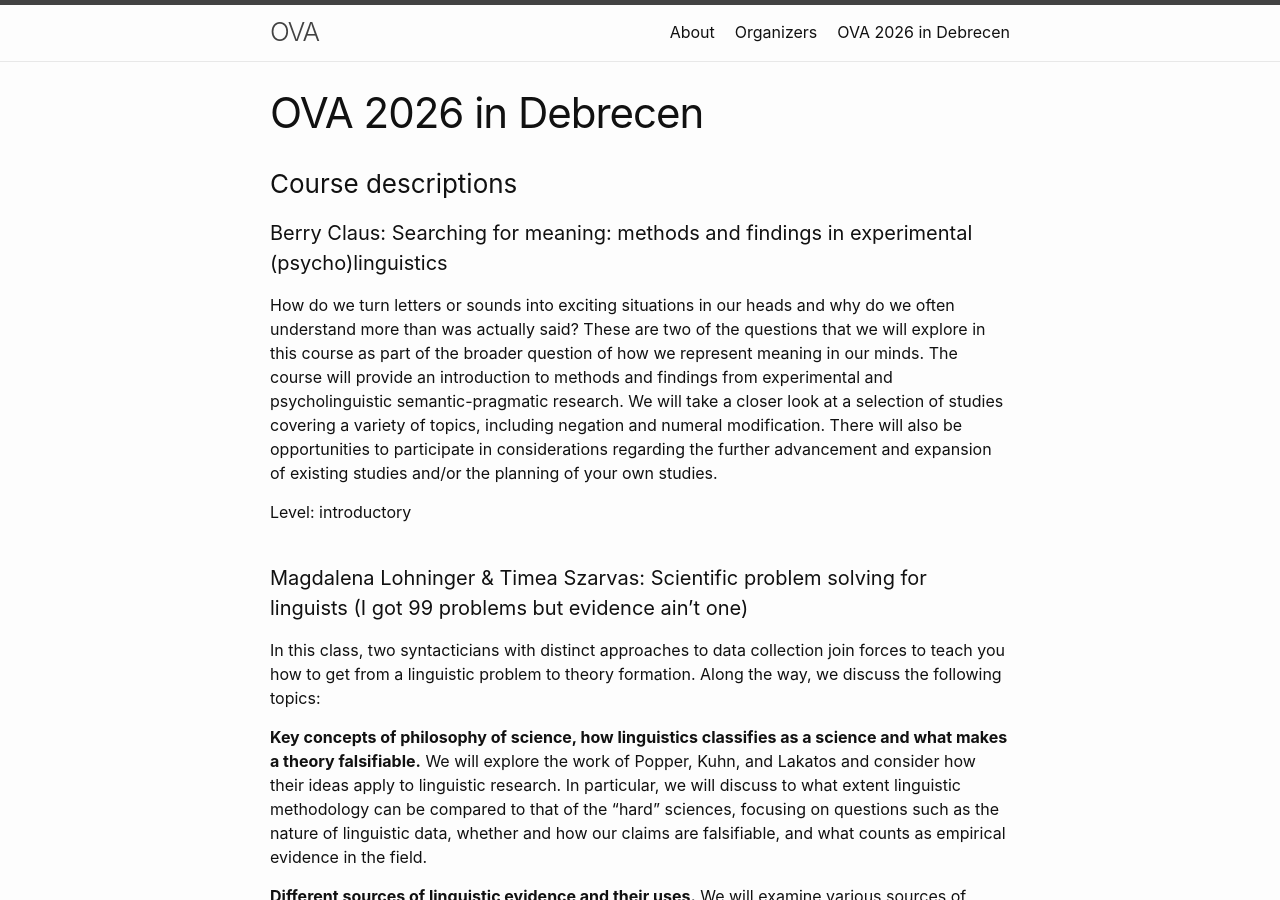
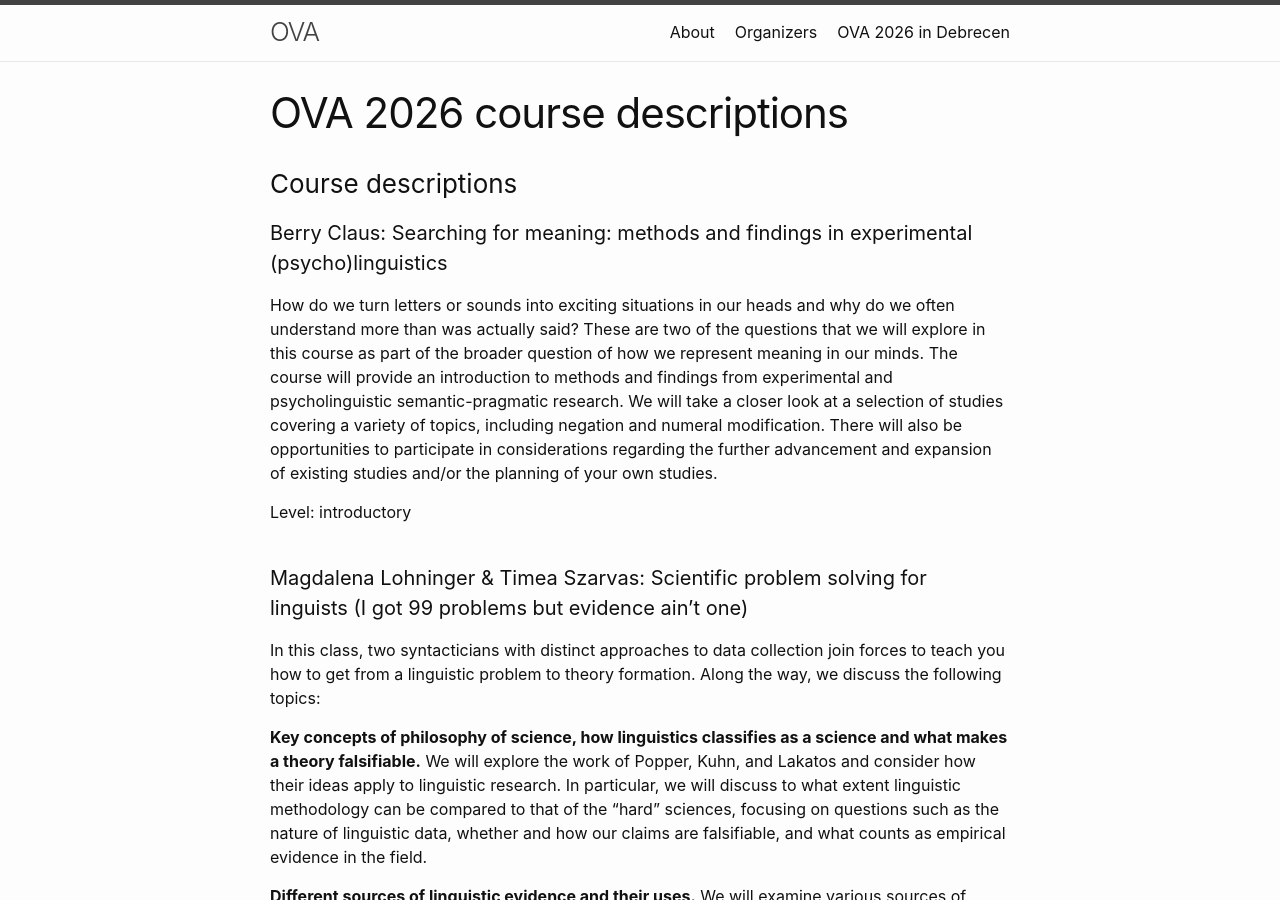
Before and after one commit to ovaschool/ovaschool.github.io, a Jekyll site: the page built from staticpages/ova2026-course-descriptions.markdown, in a window 1280 px wide and 900 px high. Built offline with Jekyll 4.4.1, drawn with Linux system fonts in a browser that asks for light colours.

Commit message:
Update ova2026-course-descriptions.markdown

```diff
--- a/staticpages/ova2026-course-descriptions.markdown
+++ b/staticpages/ova2026-course-descriptions.markdown
@@ -1,6 +1,6 @@
 ---
 layout: page
-title: OVA 2026 in Debrecen
+title: OVA 2026 course descriptions
 permalink: FILL INa
 exclude: true
 ---
```
